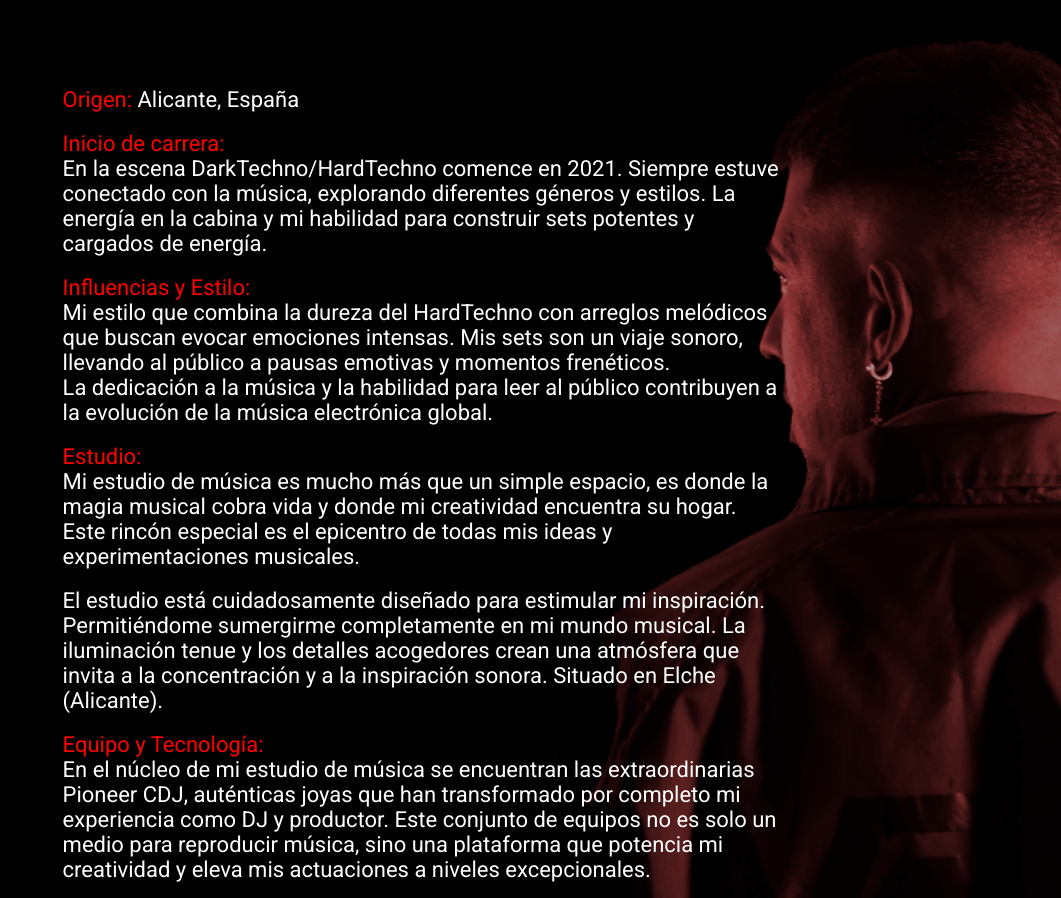
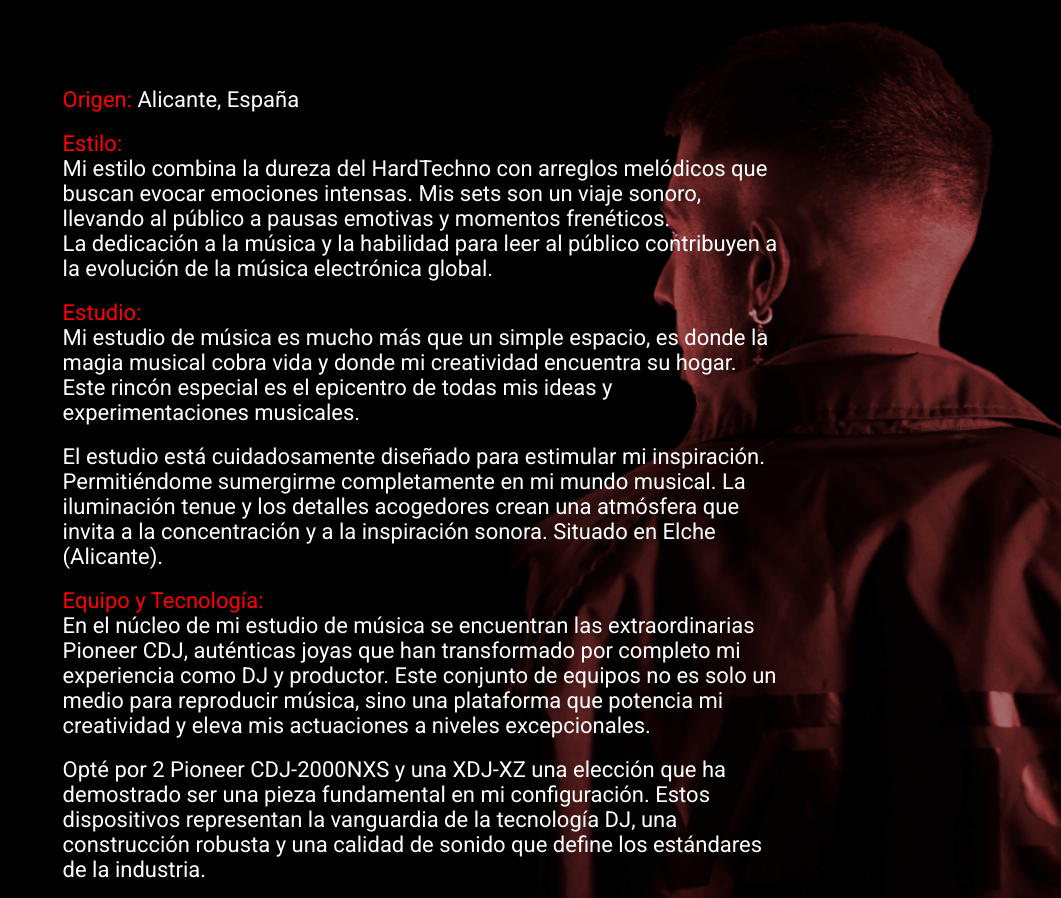
Before and after one commit to jmcerezodev/konikweb, a plain HTML site: page index.html in a window 1280 px wide. Shown: the part 940-1838 px from the top of the page, without its empty margins (219-1280 px from the left). Drawn offline with Linux system fonts and the light colour scheme.

Commit message:
Eliminando Inicio de carrera en biografia 31/01/2024

```diff
--- a/index.html
+++ b/index.html
@@ -14,7 +14,7 @@
 
   <nav class="barra-nav">
     <div class="contenedor-logo-nav">
-      <img class="logo-nav" src="images/logo-konik-web.webp" alt="">
+      <img class="logo-nav" src="images/logo-konik-web.webp" alt="Logo KONIK">
 
       <div class="btn-menu-movil">
         <i class="fa-solid fa-bars"></i>
@@ -60,8 +60,7 @@
     <div class="contenedor-biografia">
       <div class="texto-biografia">
         <p><span class="titulos-bio">Origen: </span> Alicante, España</p><br>
-        <p><span class="titulos-bio">Inicio de carrera: </span><br> En la escena DarkTechno/HardTechno comence en 2021. Siempre estuve conectado con la música, explorando diferentes géneros y estilos. La energía en la cabina y mi habilidad para construir sets potentes y cargados de energía.</p><br>
-        <p><span class="titulos-bio">Influencias y Estilo: <br></span> Mi estilo que combina la dureza del HardTechno con arreglos melódicos que buscan evocar emociones intensas. Mis sets son un viaje sonoro, llevando al público a pausas emotivas y momentos frenéticos.</p>
+        <p><span class="titulos-bio">Estilo: <br></span> Mi estilo combina la dureza del HardTechno con arreglos melódicos que buscan evocar emociones intensas. Mis sets son un viaje sonoro, llevando al público a pausas emotivas y momentos frenéticos.</p>
         <p>La dedicación a la música y la habilidad para leer al público contribuyen a la evolución de la música electrónica global.</p><br>
         <p><span class="titulos-bio">Estudio: <br></span>Mi estudio de música es mucho más que un simple espacio, es donde la magia musical cobra vida y donde mi creatividad encuentra su hogar. Este rincón especial es el epicentro de todas mis ideas y experimentaciones musicales.</p><br>
         <p>El estudio está cuidadosamente diseñado para estimular mi inspiración. Permitiéndome sumergirme completamente en mi mundo musical. La iluminación tenue y los detalles acogedores crean una atmósfera que invita a la concentración y a la inspiración sonora.  Situado en Elche (Alicante).</p><br>
```
